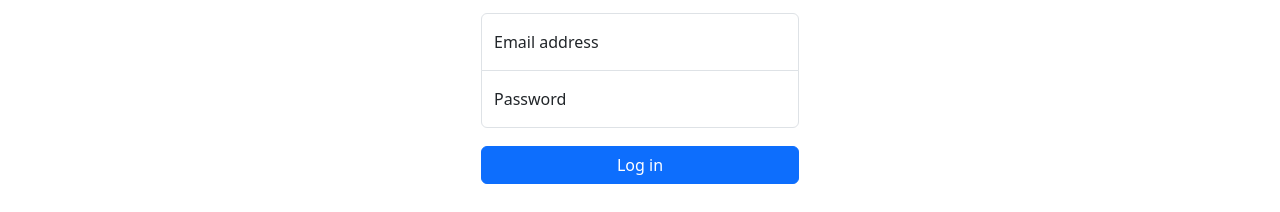
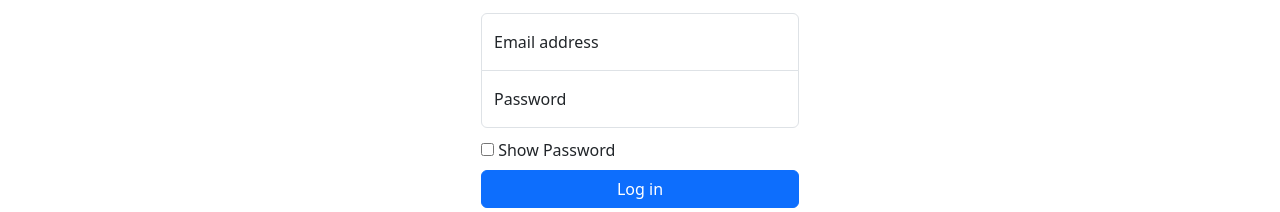
Before and after one commit to seeta-ramaraju/gene2phenotype_web, a Vue app: page /login in a window 1280 px wide. Shown: the part 379-591 px from the top of the page. Built offline with nearby package versions, Linux system fonts and the light colour scheme; no server answers.

Commit message:
Adding password toggle visibility

```diff
--- a/src/views/LoginView.vue
+++ b/src/views/LoginView.vue
@@ -11,6 +11,7 @@ export default {
       isDataLoading: false,
       username: "",
       password: "",
+      isPasswordVisible: false,
     };
   },
   methods: {
@@ -51,6 +52,9 @@ export default {
           console.log(error);
         });
     },
+    togglePasswordVisibility() {
+      this.isPasswordVisible = !this.isPasswordVisible;
+    },
   },
 };
 </script>
@@ -86,13 +90,15 @@ export default {
         </div>
         <div class="form-floating">
           <input
-            type="password"
+            :type="isPasswordVisible ? 'text' : 'password'"
             class="form-control"
             id="input-password"
             placeholder="Password"
             v-model.trim="password"
           />
           <label for="input-password">Password</label>
+          <input type="checkbox" @click="togglePasswordVisibility" />
+          {{ isPasswordVisible ? "Hide Password" : "Show Password" }}
         </div>
         <button class="btn btn-primary w-100 mt-2" type="submit">Log in</button>
       </form>
```
